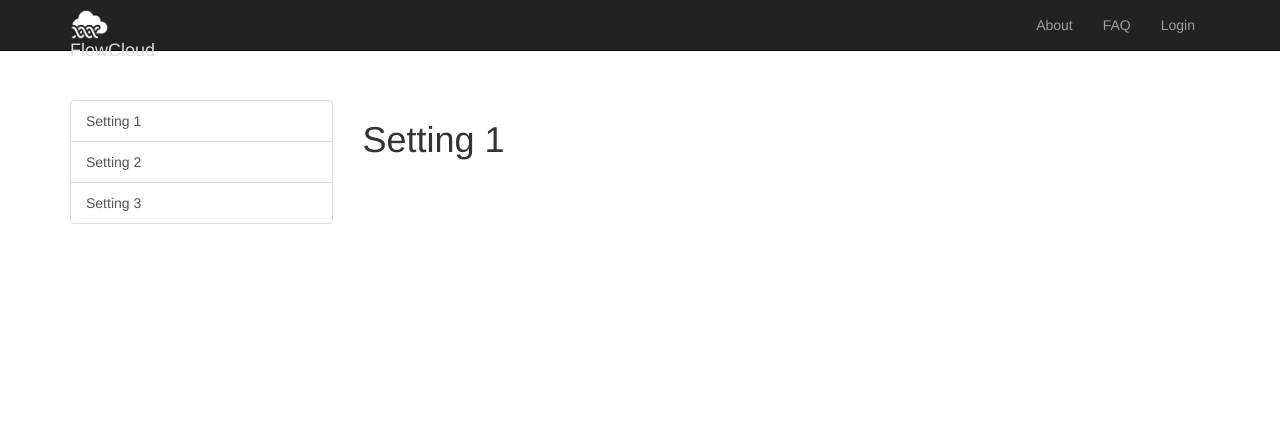
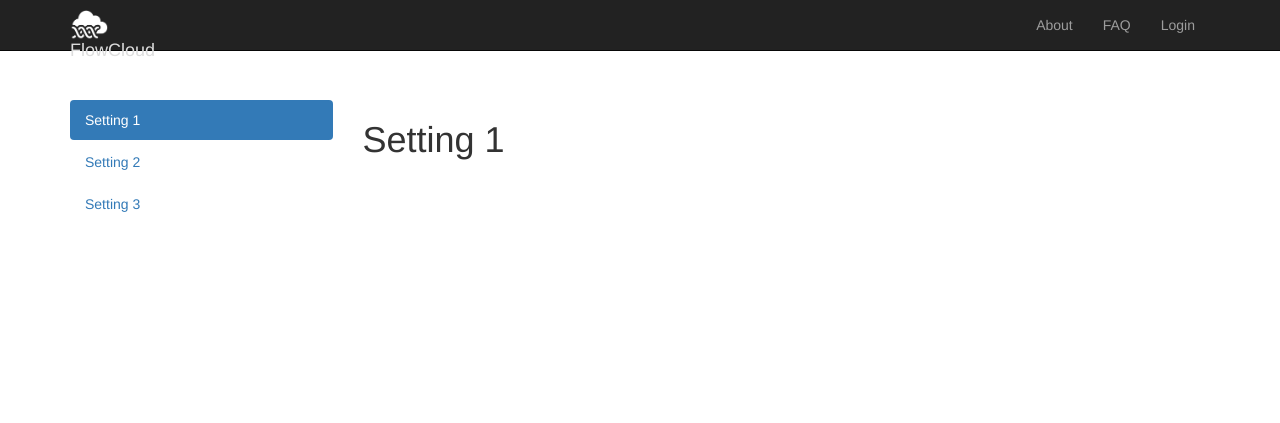
Before and after one commit to Keesaco/KeesaFlo, a Django app: template app/templates/settings.html in a window 1280 px wide. Shown: the top 423 px of the page. Run offline with Django 3.2, Linux system fonts and the light colour scheme; the template is opened without the code that fills it, so the values that code supplies are empty; some libraries are stand-ins or nearby versions.

Commit message:
Fixed active tab issue on settings page

```diff
--- a/app/templates/settings.html
+++ b/app/templates/settings.html
@@ -18,15 +18,17 @@
     <div class="container">
         <div class="row row-offcanvas row-offcanvas-left">
             <div class="col-xs-6 col-sm-3 sidebar-offcanvas" id="sidebar" role="navigation">
-                <div class="list-group">
-                    <a href="#setting1" class="list-group-item" data-toggle="tab">Setting 1</a>
-                    <a href="#setting2" class="list-group-item" data-toggle="tab">Setting 2</a>
-                    <a href="#setting3" class="list-group-item" data-toggle="tab">Setting 3</a>
-                </div>
+                <ul class="nav nav-pills nav-stacked">
+                    <li class="active"><a href="#setting1" data-toggle="tab">Setting 1</a></li>
+                    <li><a href="#setting2" data-toggle="tab">Setting 2</a></li>
+                    <li><a href="#setting3" data-toggle="tab">Setting 3</a></li>
+                </ul>
             </div>
             <div class="col-xs-12 col-sm-9">
                 <p class="pull-left visible-xs">
-                    <button type="button" class="btn btn-primary btn-xs" data-toggle="offcanvas">Toggle nav</button>
+                    <button type="button" class="navbar-toggle " data-toggle="offcanvas">
+                        <span class="glyphicon glyphicon-chevron-left"></span>
+                    </button>
                 </p>
                 <div class="tab-content">
                     <div class="tab-pane fade in active" id="setting1">
```
